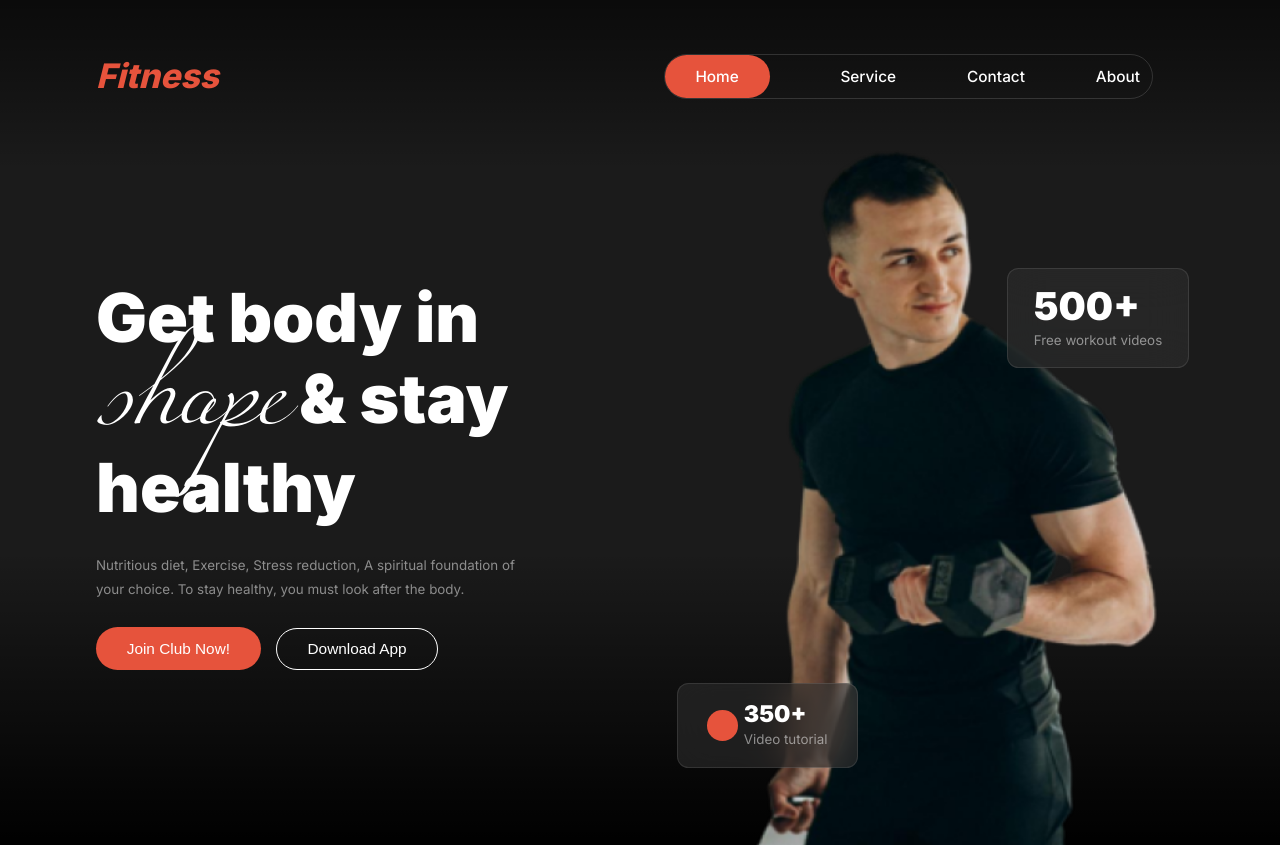
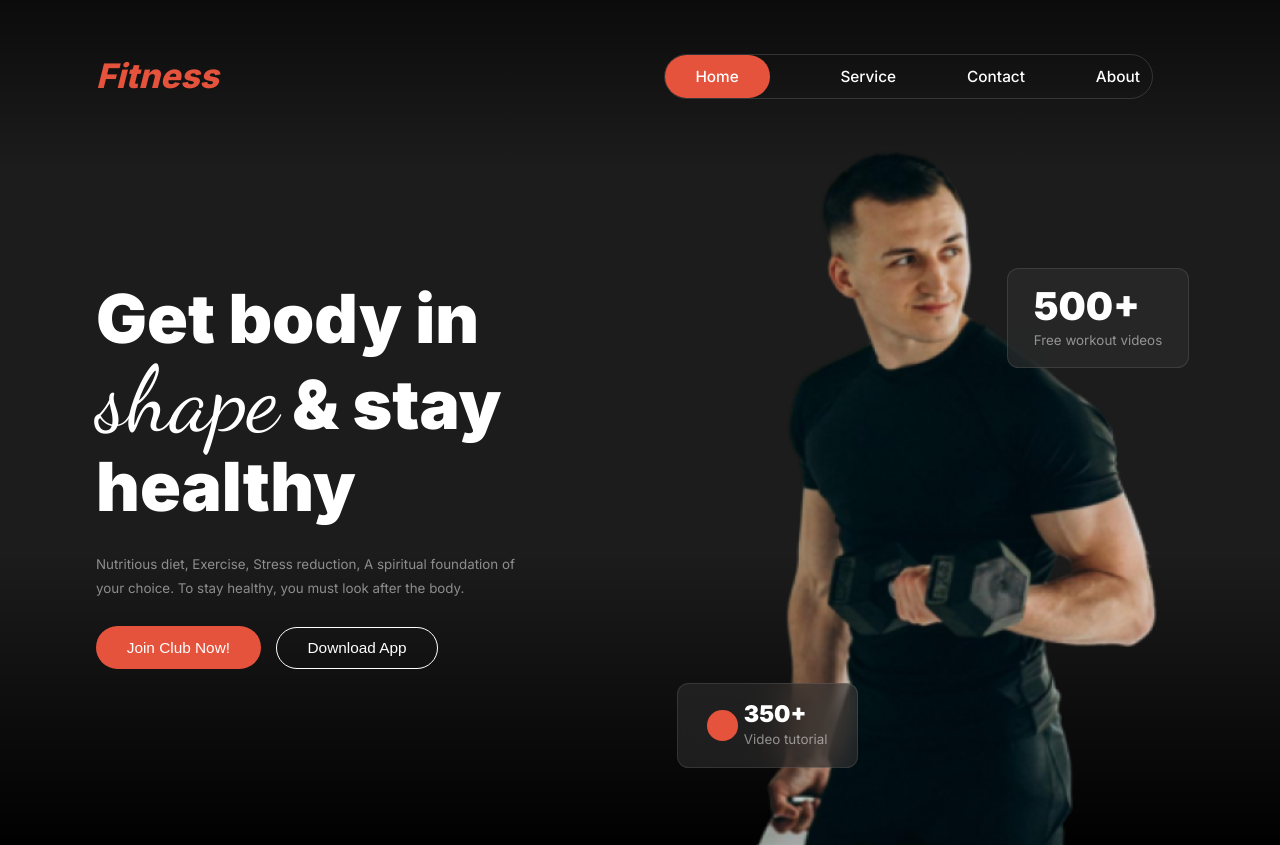
Before and after one commit to Humayra3186/2nd-Assignment, a plain HTML site: page index.html in a window 1280 px wide. Shown: the top 845 px of the page. Drawn offline with Linux system fonts and the light colour scheme.

Commit message:
bit change has happened

```diff
--- a/index.html
+++ b/index.html
@@ -32,7 +32,7 @@
         <section class="banner-section inter flex position">
             <div class="banner-details flex">
                 <div class="banner-title">
-                    <h1>Get body in <span class="shape">shape</span> & stay healthy</h1>
+                    <h1>Get body in <span class="shape cursive">shape</span> & stay healthy</h1>
                 <p class="description">Nutritious diet, Exercise, Stress reduction, A spiritual foundation of your choice. To stay healthy, you must look after the body.</p>
                 </div>
                  <div class="banner-btn">
--- a/style/responsive.css
+++ b/style/responsive.css
@@ -7,7 +7,7 @@
 
         /*navbar*/
     .nav-logo{
-        font-size: 2.8rem;
+        font-size: 3.1rem;
     }
     .nav-items{
         width: auto;
@@ -40,7 +40,7 @@
         width: 100%;
     }
     .shape{
-        font-size: 6rem;
+        font-size: 5rem;
     }
     .banner-title{
         width: 80%;
--- a/style/style.css
+++ b/style/style.css
@@ -1,13 +1,16 @@
 @import url('https://fonts.googleapis.com/css2?family=Inter:wght@100..900&display=swap');
+@import url('https://fonts.googleapis.com/css2?family=Dancing+Script:wght@400..700&display=swap');
 .inter{
     font-family: "Inter", sans-serif;
     font-optical-sizing: auto;
     font-weight: 400;
     font-style: normal;
 }
-@font-face{
-    font-family: Miama;
-    src: url(/Miama.otf);
+.cursive{
+    font-family: "Dancing Script", cursive;
+    font-optical-sizing: auto;
+    font-weight: 400;
+    font-style: normal;
 }
 
 *{
@@ -71,7 +74,7 @@ header{
 
     background: linear-gradient(to top, black,rgba(119, 119, 119, 0)35%), linear-gradient(to bottom, rgba(0, 0, 0, 0.607),rgba(119, 119, 119, 0) 20%);
 
-    background-color: rgba(0, 0, 0, 0.896);
+    background-color: rgba(0, 0, 0, 0.89);
 
 }
 
@@ -159,9 +162,9 @@ nav  li> a{
     margin-bottom: 1.75rem;
 }
 .shape{
-    font-size: 9rem;
+    font-size: 6rem;
     font-weight: 100;
-    font-family: miama;
+
 
 
 
```
